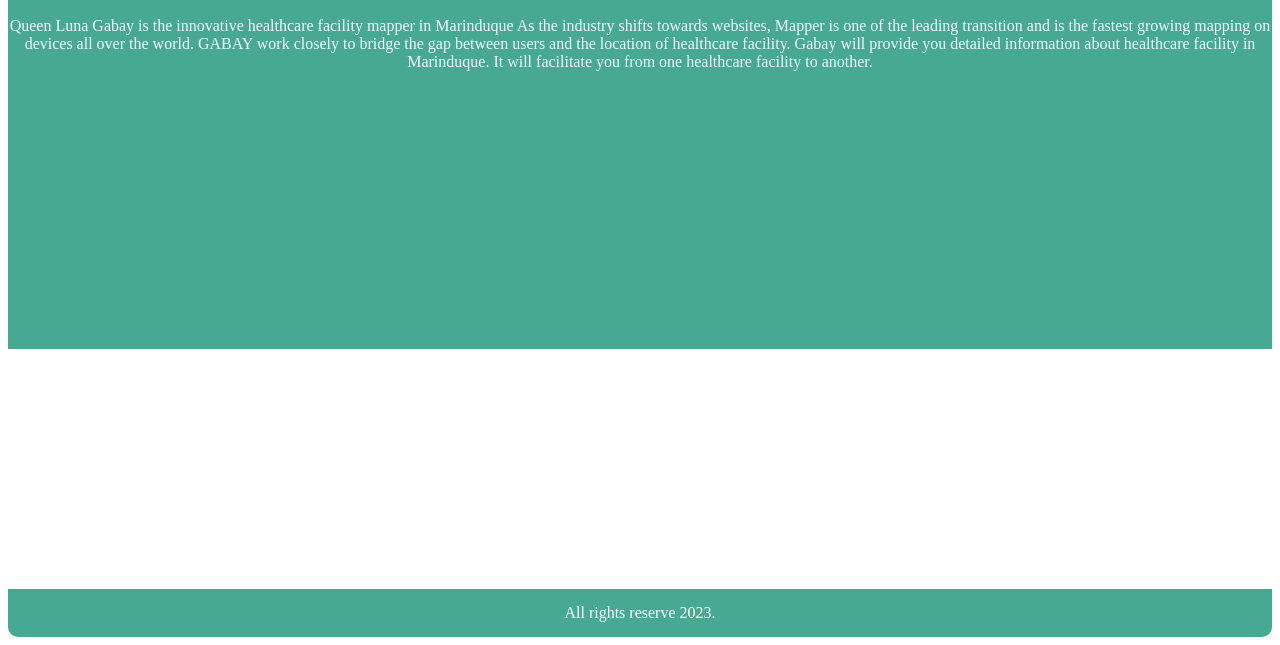
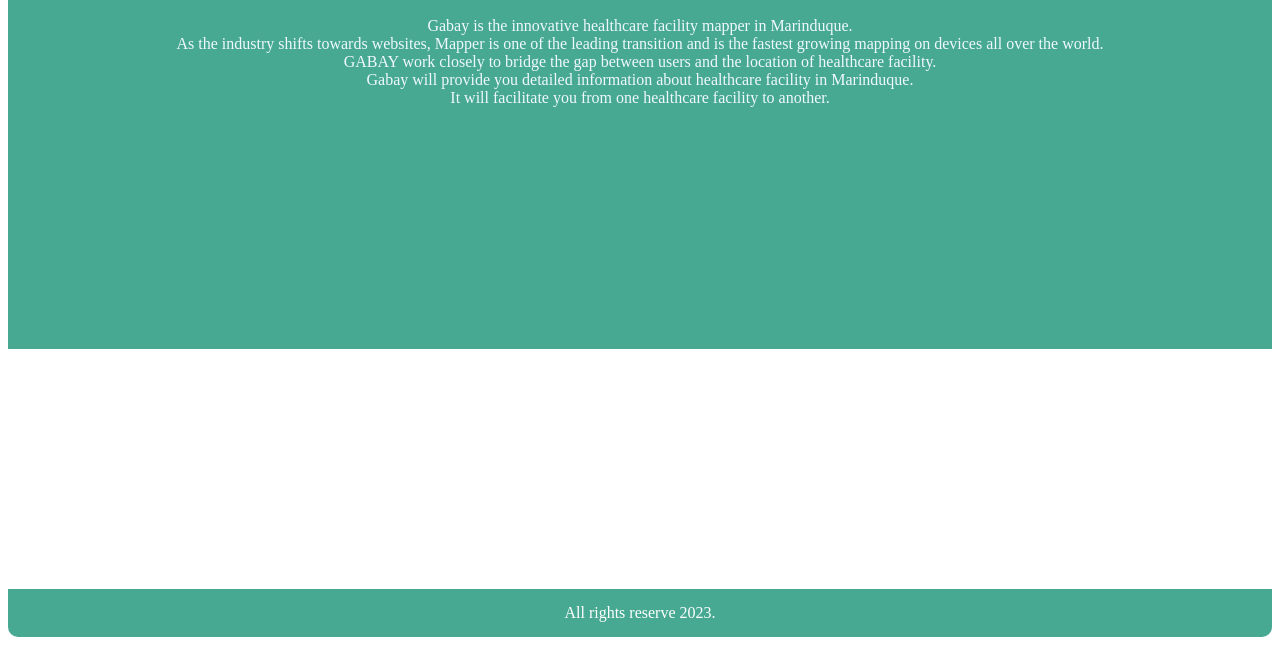
Before and after one commit to DarkSageYolky/GProject, a plain HTML site: page about-page.html in a window 1280 px wide. Shown: the part 203-848 px from the top of the page. Drawn offline with Linux system fonts and the light colour scheme.

Commit message:
Update about-page.html

```diff
--- a/about-page.html
+++ b/about-page.html
@@ -30,12 +30,11 @@
         <div class="body-page">
             <div class="paragraph-about">
                 <h2 id="header-about">GABAY: Marinduque Healthcare Facility Mapper</h2>
-                <p id="p-about">Queen Luna
-Gabay is the innovative healthcare facility mapper in Marinduque
-
-As the industry shifts towards websites, Mapper is one of the leading transition and is the fastest growing mapping on devices all over the world.
-
-GABAY work closely to bridge the gap between users and the location of healthcare facility. Gabay will provide you detailed information about healthcare facility in Marinduque. It will facilitate you from one healthcare facility to another.
+                <p id="p-about">Gabay is the innovative healthcare facility mapper in Marinduque. <br>
+                    As the industry shifts towards websites, Mapper is one of the leading transition and is the fastest growing mapping on devices all over the world.<br>
+                    GABAY work closely to bridge the gap between users and the location of healthcare facility.<br>
+                    Gabay will provide you detailed information about healthcare facility in Marinduque.<br>
+                    It will facilitate you from one healthcare facility to another.
                 </p>
             </div>
         </div>
```
